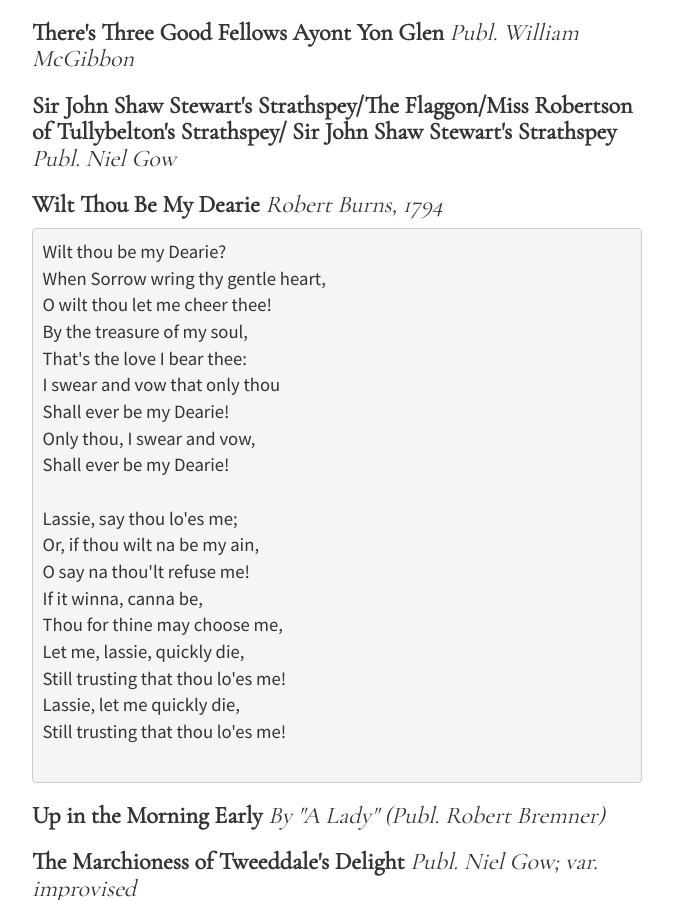
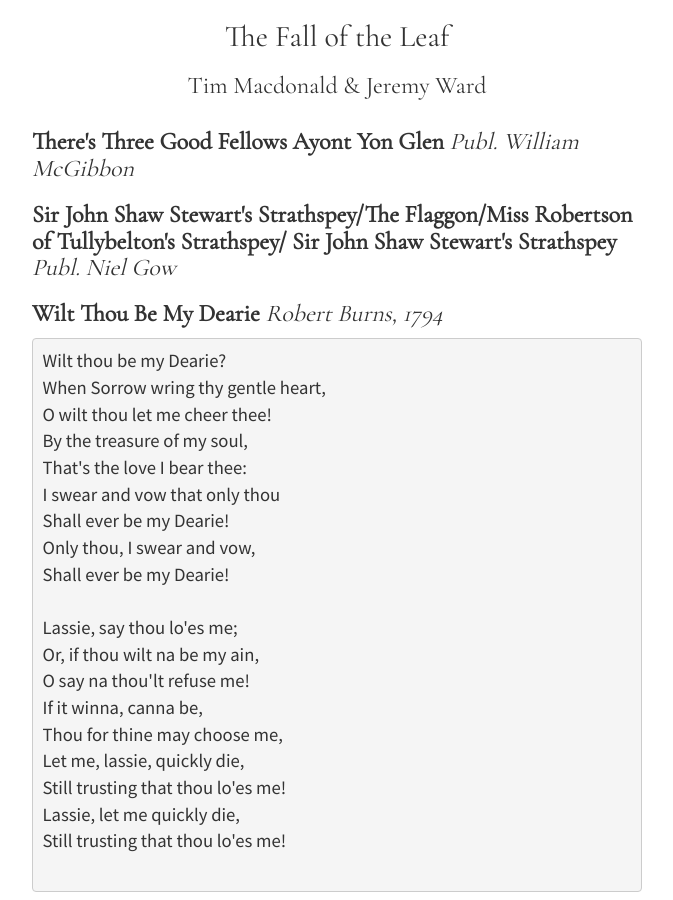
Before and after one commit to timandjeremy/timandjeremy.github.io, a Jekyll site: the page built from program/index.html, in a window 1280 px wide and 900 px high. Shown: the whole window, without its empty margins (303-976 px from the left). Built offline with Jekyll 4.4.1, drawn with Linux system fonts in a browser that asks for light colours; nearby versions of some CDN libraries; library files that are not in the unit come from our copies.

Commit message:
Fall of the Leaf

```diff
--- a/_data/calendar.yml
+++ b/_data/calendar.yml
@@ -534,7 +534,7 @@
 
   - date: 2018-10-05
     time: 7pm
-    title: "*Summer's End* house concert, with [Brandon Acker](http://brandonackerguitar.com/). (RSVP to tim@timandjeremy.com for details.)"
+    title: "*The Fall of the Leaf* house concert, with [Brandon Acker](http://brandonackerguitar.com/). (RSVP to tim@timandjeremy.com for details.)"
     location: "Chicago, IL"
 
   - date: 2018-10-19
--- a/program/index.html
+++ b/program/index.html
@@ -1,6 +1,9 @@
 ---
 layout: page
 ---
+
+<h2 class="text-center">The Fall of the Leaf</h2>
+<h3 class="text-center">Tim Macdonald &amp; Jeremy Ward</h3>
 
 <div class="col-md-3">
 </div>
```
